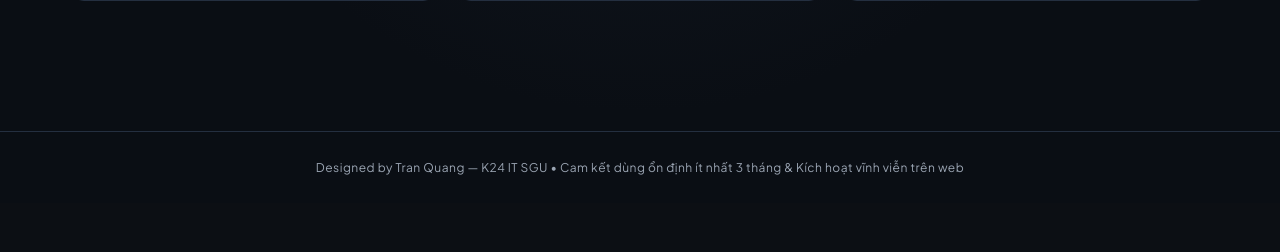
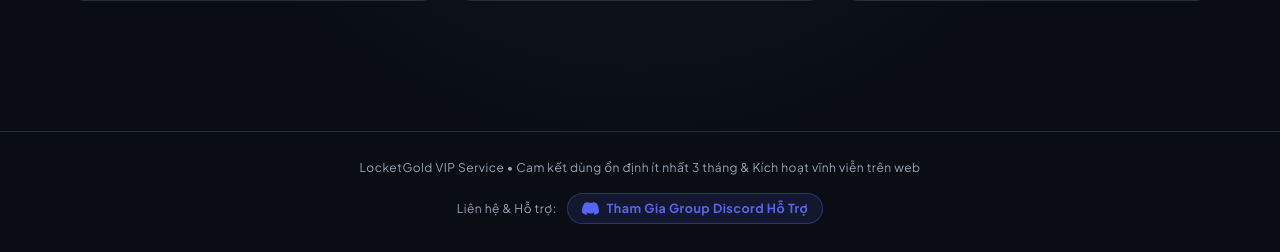
Before and after one commit to TrkQuang/LocketUnlockVIP, a Flask app: page / in a window 1280 px wide. Shown: the part 1224-1476 px from the top of the page. Before the commit the page ends 1399 px from the top, so only its background shows below. Run offline with Flask 2, Linux system fonts and the light colour scheme; some libraries are stand-ins or nearby versions.

Commit message:
feat: update footer remove credits and add Discord support group link

```diff
--- a/gioithieu.txt
+++ b/gioithieu.txt
@@ -17,7 +17,7 @@ Nâng cấp 1 lần là có ngay:
 
 Ai dùng iPhone muốn trải nghiệm thì vào web này tự kích hoạt nè:
 👉 https://locket-pre.vercel.app
-
+💬 Cần hỗ trợ vào Discord: https://discord.gg/e3rhHMKvu
 (Lưu ý: Web chỉ hỗ trợ iPhone/iOS, chưa hỗ trợ Android nha mn)
 
 
@@ -42,6 +42,7 @@ Bạn muốn sở hữu Locket Gold nhưng giá gốc quá đắt? Hệ thống
 
 👉 Trải nghiệm và nâng cấp ngay tại:
 🌐 https://locket-pre.vercel.app
+💬 Group Discord hỗ trợ: https://discord.gg/e3rhHMKvu
 
 
 --------------------------------------------------------------------
@@ -50,3 +51,4 @@ MẪU 3: BẢN SIÊU NGẮN (Dùng để comment dạo, đăng Story hoặc bio)
 Locket Gold 30k dùng trọn đời, tự động 10s không cần pass 💛
 Chỉ cần username Locket là lên ngay, cam kết dùng ít nhất 3 tháng kèm DNS giữ Gold mãi mãi (Chỉ dành cho iPhone):
 👉 Link web: https://locket-pre.vercel.app
+💬 Discord hỗ trợ: https://discord.gg/e3rhHMKvu
--- a/templates/index.html
+++ b/templates/index.html
@@ -847,6 +847,36 @@
         }
 
         /* Footer */
+                .discord-support {
+            display: inline-flex;
+            align-items: center;
+            justify-content: center;
+            gap: 10px;
+            flex-wrap: wrap;
+            margin-top: 10px;
+        }
+
+        .discord-link {
+            display: inline-flex;
+            align-items: center;
+            gap: 8px;
+            color: #5865F2 !important;
+            background: rgba(88, 101, 242, 0.12);
+            border: 1px solid rgba(88, 101, 242, 0.35);
+            padding: 6px 14px;
+            border-radius: 20px;
+            font-size: 12.5px;
+            font-weight: 700;
+            text-decoration: none;
+            transition: all 0.2s ease;
+        }
+
+        .discord-link:hover {
+            background: rgba(88, 101, 242, 0.25);
+            border-color: #5865F2;
+            transform: translateY(-1px);
+        }
+
         .site-footer {
             border-top: 1px solid var(--line);
             padding: 28px 20px;
@@ -1382,7 +1412,18 @@
 
     <!-- ===== FOOTER ===== -->
     <footer class="site-footer">
-        Designed by Tran Quang — K24 IT SGU • Cam kết dùng ổn định ít nhất 3 tháng & Kích hoạt vĩnh viễn trên web
+        <div class="footer-inner">
+            <p style="margin-bottom: 8px;">
+                LocketGold VIP Service • Cam kết dùng ổn định ít nhất 3 tháng & Kích hoạt vĩnh viễn trên web
+            </p>
+            <div class="discord-support">
+                <span style="color: var(--muted);">Liên hệ & Hỗ trợ:</span>
+                <a href="https://discord.gg/e3rhHMKvu" target="_blank" rel="noopener noreferrer" class="discord-link">
+                    <svg width="17" height="17" viewBox="0 0 24 24" fill="currentColor" style="vertical-align: middle;"><path d="M20.317 4.37a19.791 19.791 0 0 0-4.885-1.515.074.074 0 0 0-.079.037c-.21.375-.444.864-.608 1.25a18.27 18.27 0 0 0-5.487 0 12.64 12.64 0 0 0-.617-1.25.077.077 0 0 0-.079-.037A19.736 19.736 0 0 0 3.677 4.37a.07.07 0 0 0-.032.027C.533 9.046-.32 13.58.099 18.057a.082.082 0 0 0 .031.057 19.9 19.9 0 0 0 5.993 3.03.078.078 0 0 0 .084-.028c.462-.63.874-1.295 1.226-1.994.021-.041.001-.09-.041-.106a13.107 13.107 0 0 1-1.872-.892.077.077 0 0 1-.008-.128 10.2 10.2 0 0 0 .372-.292.074.074 0 0 1 .077-.01c3.928 1.793 8.18 1.793 12.061 0a.074.074 0 0 1 .078.01c.12.098.246.198.373.292a.077.077 0 0 1-.006.127 12.299 12.299 0 0 1-1.873.894.077.077 0 0 0-.041.107c.36.698.772 1.362 1.225 1.993a.076.076 0 0 0 .084.028 19.839 19.839 0 0 0 6.002-3.03.077.077 0 0 0 .032-.054c.5-5.177-.838-9.674-3.549-13.66a.061.061 0 0 0-.031-.028z"/></svg>
+                    Tham Gia Group Discord Hỗ Trợ
+                </a>
+            </div>
+        </div>
     </footer>
 
     <!-- SCRIPTS -->
```
